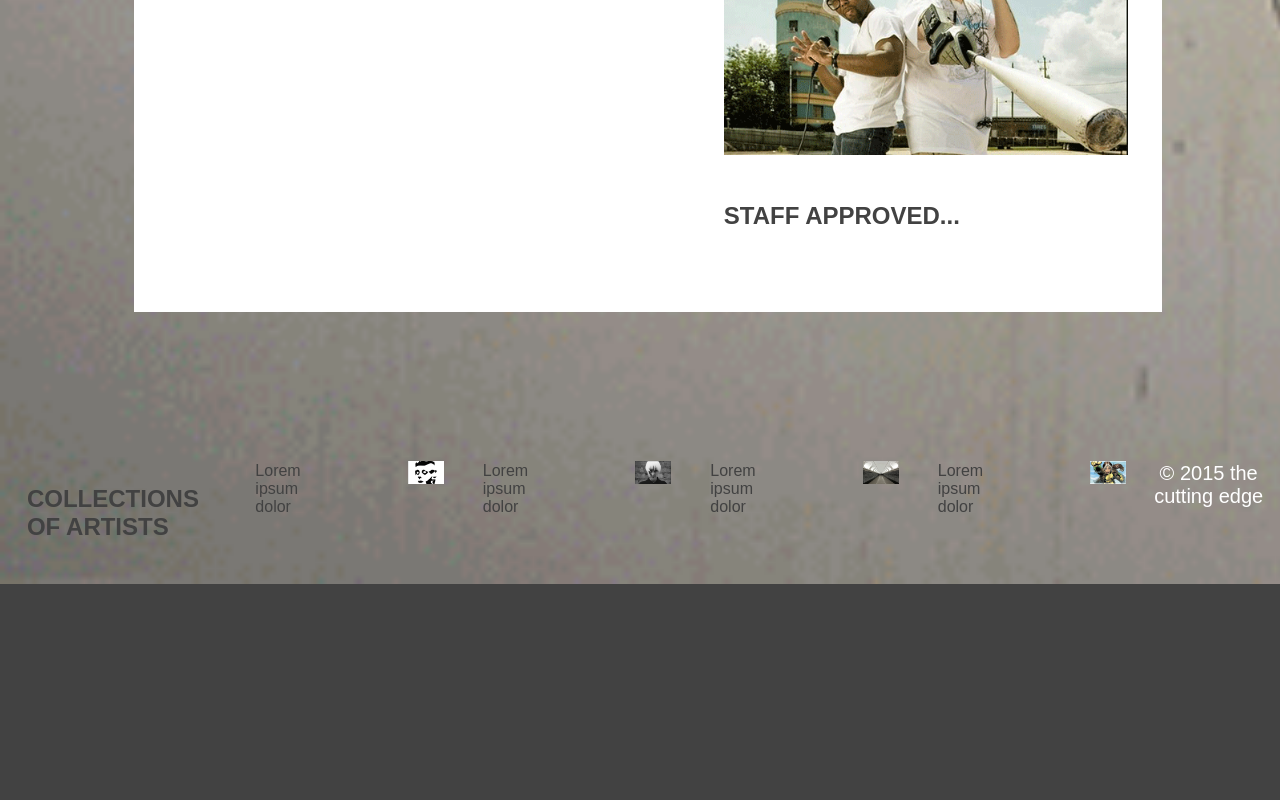
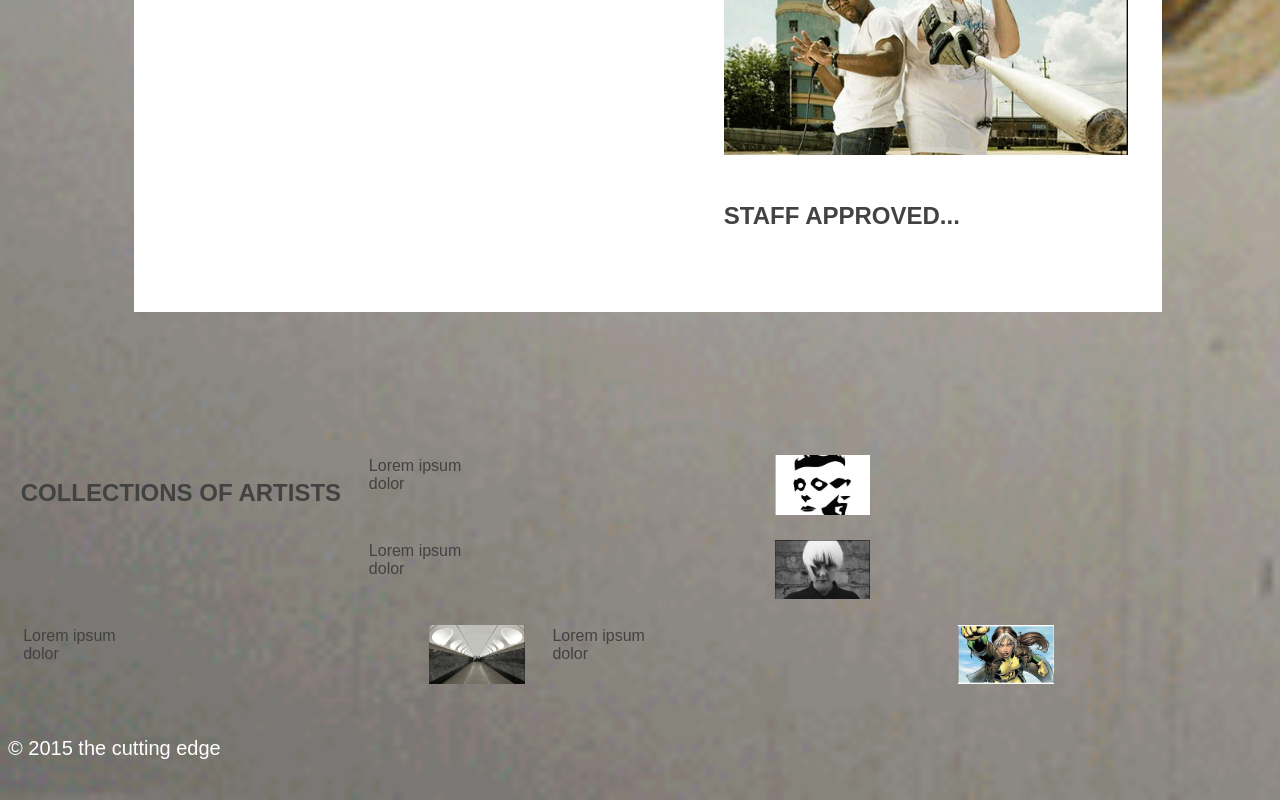
Before and after one commit to SukkieP/SukkieP.github.io, a plain HTML site: page unit_6/index.html in a window 1280 px wide. Shown: the part 1399-2199 px from the top of the page. Before the commit the page ends 1983 px from the top, so only its background shows below. Drawn offline with Linux system fonts and the light colour scheme; a web font is replaced by a local one.

Commit message:
collection updates

```diff
--- a/unit_6/index.html
+++ b/unit_6/index.html
@@ -47,7 +47,7 @@
 	</div>
 	<div class="img">
 		<a target="_blank" href="images/ce-image4.png">
-			<img src="images/ce-image4.png"></a>
+			<img src="images/ce-image4.png" alt="image4"></a>
 		<div class="desc"><a ref="/collections/">Lorem ipsum dolor</a></p></div>
 	</div>
 	<div class="img">
@@ -66,7 +66,7 @@
 		<div class="desc"><a ref="/collections/">Lorem ipsum dolor</a></p></div>
 	</div>
 <footer>
-	&copy; 2015 the cutting edge
+	<p>&copy; 2015 the cutting edge</p>
 	</footer>
 </body>
 
--- a/unit_6/stylesheet.css
+++ b/unit_6/stylesheet.css
@@ -123,15 +123,16 @@ div img {
 }
 div.img {
 	margin: .5%;
-	padding: 1%;
+	padding: .5%;
 	height: 19%;
-	width: 15%;
+	weight: auto;
 	float: left;
 	text-align: left;
 }
 
 div.img img {
-	display: inline;
+	display: inline-block;
+	background-size: 100%;
 	margin-left: .5%;
 }
 div.img a:hover img {
@@ -140,14 +141,14 @@ div.img a:hover img {
 div.desc {
 	text-align: left;
 	font-weight: normal;
-	width: 20%;
+	width: 19%;
 	margin: .5%;
 }
 div p {
 	color: #424242;
 	text-align: left;
 	font-family: 'Rosario', sans-serif;
-	font-style: italic;
+	font-style: normal;
 	font-size: 1em;
 	display: inline-block;
 }
@@ -175,7 +176,7 @@ ul {
 	font-style: normal;
 	font-size: 1.25em
 }
-footer {
+footer p {
 	border-top: .25em;
 	border-top-color: #221923;
 	color: #fff;
@@ -183,6 +184,7 @@ footer {
 	font-family: 'Rosario', sans-serif;
 	font-style: normal;
 	font-size: 1.25em;
+	margin-top: 1em;
 	padding: 1em 0;
 
 }
```
